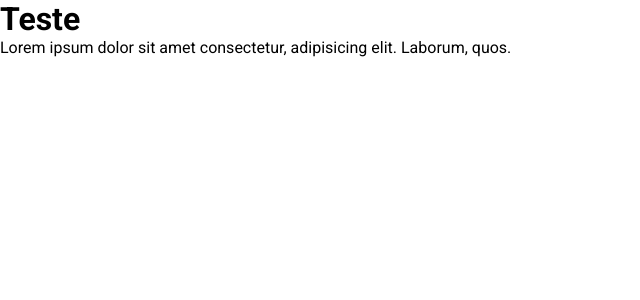
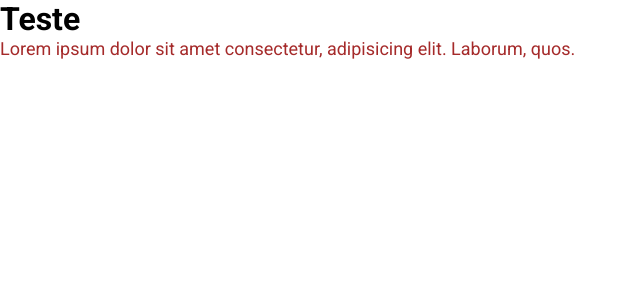
Before and after one commit to bsfonseca/growtwitter-react, a React (Vite) app: page / in a window 1280 px wide. Shown: the top 300 px of the page, without its empty margins (0-640 px from the left). Built offline with nearby package versions, Linux system fonts and the light colour scheme; a web font is replaced by a local one.

Commit message:
feat: adição de cor e tamanho para tag P

```diff
--- a/src/index.css
+++ b/src/index.css
@@ -8,4 +8,6 @@
 
 p {
     font-family: "Roboto", sans-serif;
+    font-size: 18px;
+    color: brown;
 }
```
